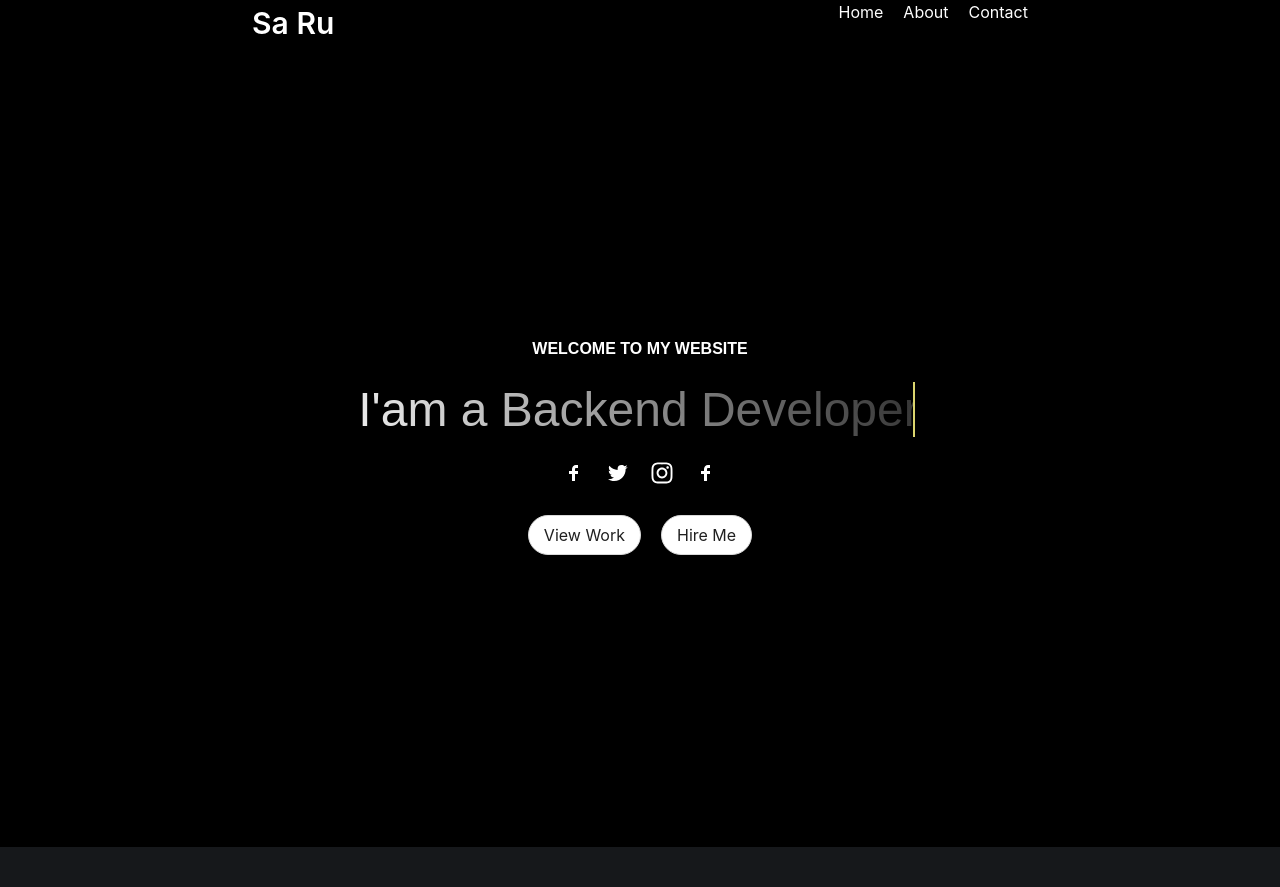
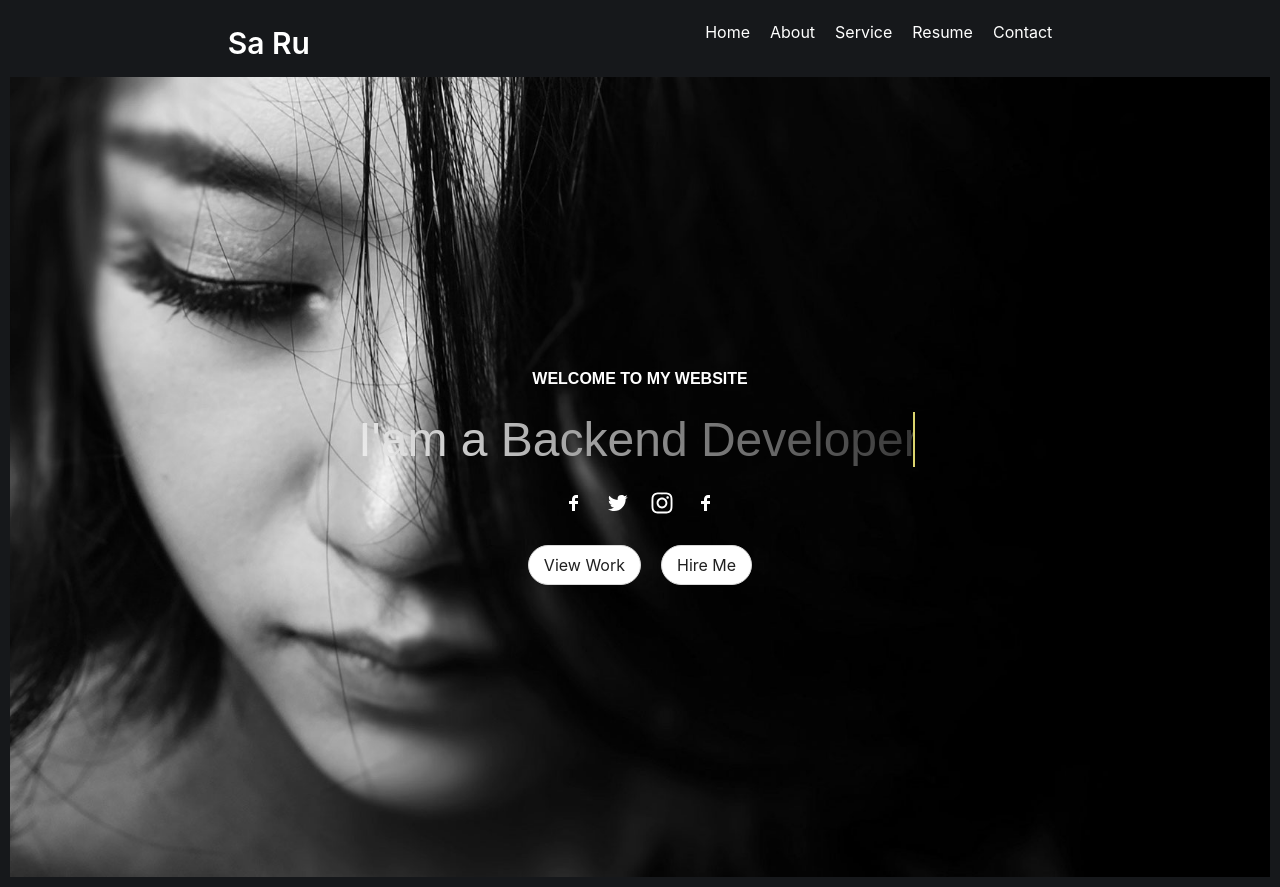
Before and after one commit to Sapnaasubedi/Saruportfolio, a React (Create React App) app in the folder my-portfolio/: page / in a window 1280 px wide. Before the commit the page ends 847 px from the top, so only its background shows below. Built offline with nearby package versions, Linux system fonts and the light colour scheme.

Commit message:
feat: update style

```diff
--- a/my-portfolio/src/App.tsx
+++ b/my-portfolio/src/App.tsx
@@ -3,7 +3,7 @@ import NavBar from "./components/NavBar";
 
 function App() {
   return (
-    <div style={{ background: "black" }}>
+    <div>
       <NavBar />
       <Hero/>
     </div>
--- a/my-portfolio/src/components/Hero.tsx
+++ b/my-portfolio/src/components/Hero.tsx
@@ -7,7 +7,9 @@ import { FaInstagram } from "react-icons/fa6";
 const Hero = () => {
   return (
     <div className="container">
+
       <Space direction="vertical" size="large">
+
         <h4 style={{ color: "white", textAlign: "center" }}>
           WELCOME TO MY WEBSITE
         </h4>
@@ -27,10 +29,9 @@ const Hero = () => {
           </li>
         </div>
         <div style={{ display: "flex", justifyContent: "center", gap: "20px" }}>
-          {" "}
           <Button size="large" style={{ borderRadius: "30px" }}>
             View Work
-          </Button>{" "}
+          </Button>
           <Button style={{ borderRadius: "30px" }} size="large">
             Hire Me
           </Button>
--- a/my-portfolio/src/components/NavBar.tsx
+++ b/my-portfolio/src/components/NavBar.tsx
@@ -1,11 +1,33 @@
+import React, { useEffect, useState } from "react";
 import { Flex, Typography } from "antd";
+import "./navbar.css"; // Import the CSS file for the scroll effect
+
 const { Text, Link } = Typography;
 
 const NavBar = () => {
+  const [scrolled, setScrolled] = useState(false);
+
+  useEffect(() => {
+    const handleScroll = () => {
+      if (window.scrollY > 50) {
+        setScrolled(true);
+      } else {
+        setScrolled(false);
+      }
+    };
+
+    window.addEventListener("scroll", handleScroll);
+    return () => {
+      window.removeEventListener("scroll", handleScroll);
+    };
+  }, []);
+
   return (
-    <Flex style={{ justifyContent: "space-around" }}>
+    <Flex
+      className={`navbar ${scrolled ? "navbar-scrolled" : "navbar-transparent"}`}
+      style={{ justifyContent: "space-around" }}
+    >
       <Flex>
-        {" "}
         <Text strong style={{ fontSize: "30px", color: "white" }}>
           Sa Ru
         </Text>
@@ -50,6 +72,30 @@ const NavBar = () => {
                 color: "white",
                 fontSize: "16px",
               }}
+              href="/service"
+            >
+              Service
+            </Link>
+          </li>
+          <li>
+            <Link
+              style={{
+                textDecoration: "none",
+                color: "white",
+                fontSize: "16px",
+              }}
+              href="/resume"
+            >
+              Resume
+            </Link>
+          </li>
+          <li>
+            <Link
+              style={{
+                textDecoration: "none",
+                color: "white",
+                fontSize: "16px",
+              }}
               href="/contact"
             >
               Contact
--- a/my-portfolio/src/components/hero.css
+++ b/my-portfolio/src/components/hero.css
@@ -12,14 +12,19 @@
   body {
     font-family: "Space Grotesk", sans-serif;
     background-color: #16181b;
+    margin: 10px;
   }
 
   .container {
+    width: 100%;
+    height: 100vh; /* Full viewport height */
     display: flex;
     justify-content: center;
     align-items: center;
-    height: 100vh;
-    justify-content: center;
+    background-image: url('../assets/home-bg.jpg');
+    background-size: cover; /* Ensures the image covers the entire container */
+    background-position: center; /* Centers the image */
+    background-repeat: no-repeat; /* Prevents the image from repeating */
   }
 
   /* Custom */
--- /dev/null
+++ b/my-portfolio/src/components/navbar.css
@@ -0,0 +1,17 @@
+.navbar {
+    position: sticky;
+    top: 0;
+    z-index: 1000;
+    transition: background-color 0.3s ease, box-shadow 0.3s ease;
+    padding: 10px 20px;
+    width: 100%;
+  }
+
+  .navbar-transparent {
+    background: transparent;
+  }
+
+  .navbar-scrolled {
+    background: rgba(0, 0, 0, 0.8);
+    box-shadow: 0 2px 5px rgba(0, 0, 0, 0.2);
+  }
```
Also changed, not shown: my-portfolio/src/assets/home-bg.jpg (added).
